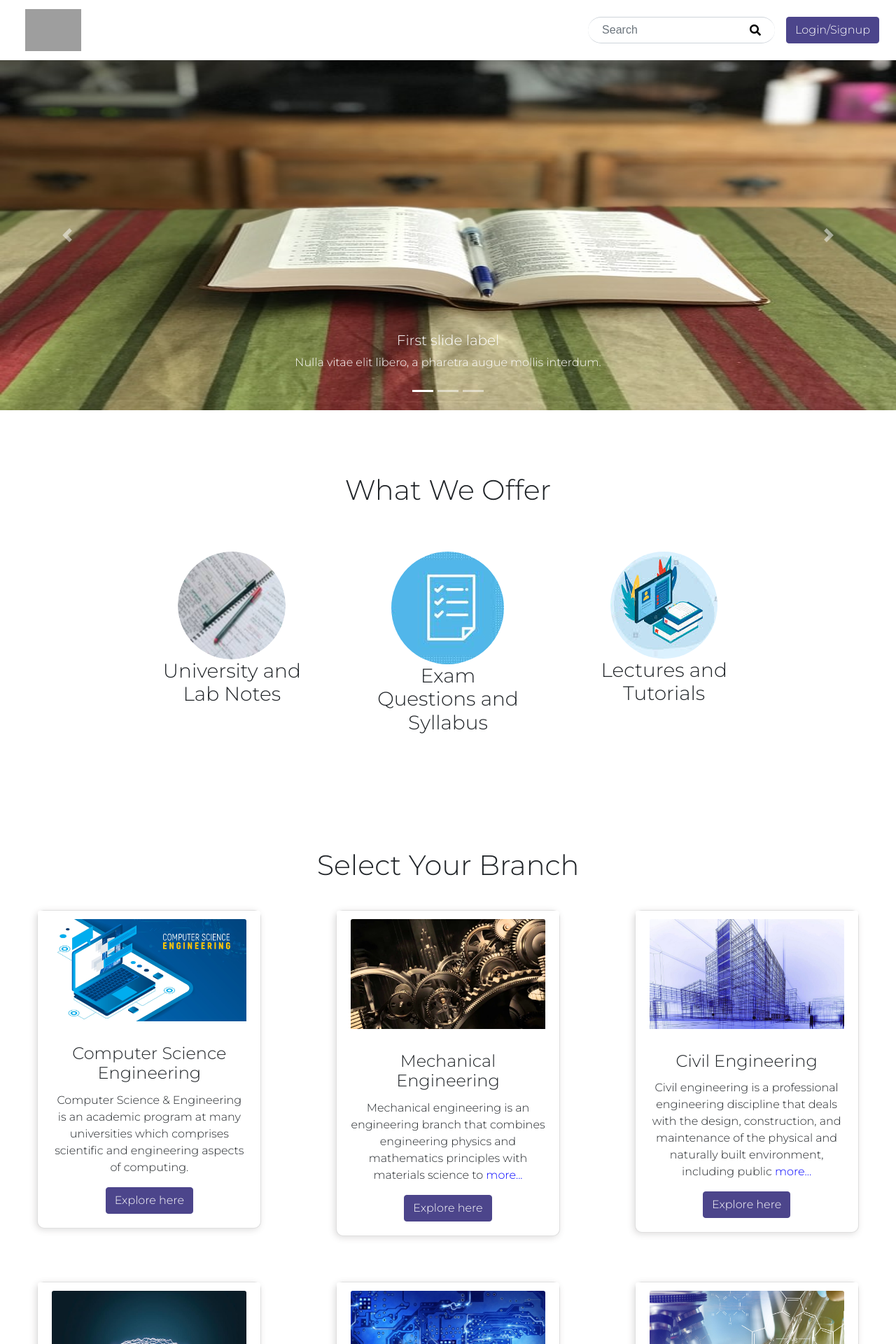
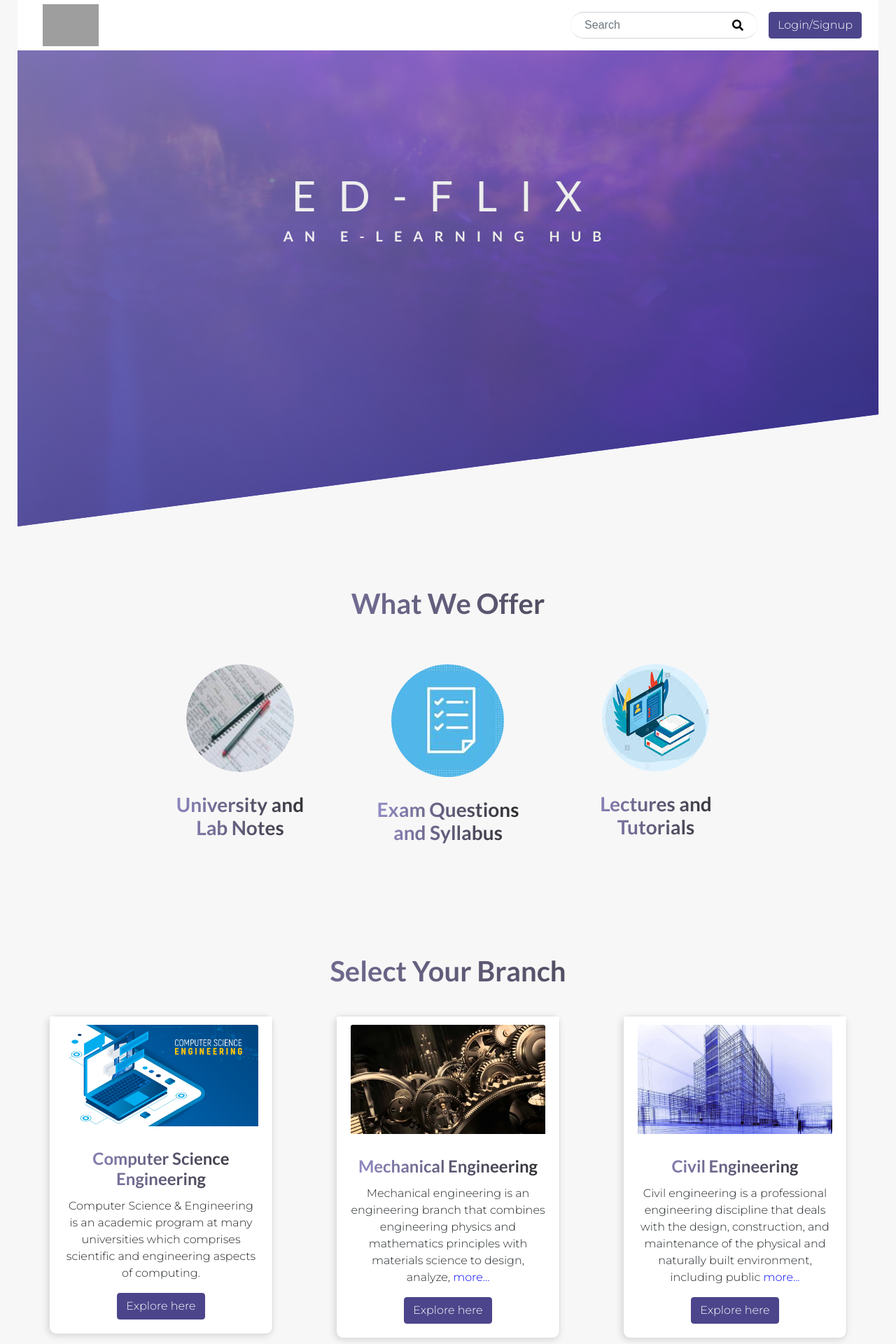
Before and after one commit to EdFlix5/Ed-Flix, a Django app: page / in a window 1280 px wide. Shown: the top 1920 px of the page at 70% size. Run offline with Django 3.2, Linux system fonts and the light colour scheme; some libraries are stand-ins or nearby versions; grey boxes are pictures that could not be loaded.

Commit message:
Update: styling

```diff
--- a/static/css/subject-styles.css
+++ b/static/css/subject-styles.css
@@ -823,4 +823,5 @@ body {
 
 .dropdown-menu .dropdown-item {
   font-size: 14px;
+  /* color: #746daf; */
 }
--- a/templates/base.html
+++ b/templates/base.html
@@ -1,22 +1,66 @@
-<!doctype html>
+<!DOCTYPE html>
 <html lang="en">
   <head>
-
     {% load static %}
-    <meta charset="utf-8">
-    <meta name="viewport" content="width=device-width, initial-scale=1.0, shrink-to-fit=no">
+    <meta charset="utf-8" />
+    <meta
+      name="viewport"
+      content="width=device-width, initial-scale=1.0, shrink-to-fit=no"
+    />
     <title>{% block title %}Ed-Flix | An E-Learning Hub{% endblock %}</title>
 
-    {% comment %} <link href="https://fonts.googleapis.com/css?family=Abril+Fatface" rel="stylesheet" type="text/css">
-	<link href="https://fonts.googleapis.com/css?family=Bitter" rel="stylesheet" type="text/css">
-	<link href="https://fonts.googleapis.com/css?family=Cabin" rel="stylesheet" type="text/css">
-	<link href="https://fonts.googleapis.com/css?family=Lato" rel="stylesheet" type="text/css">
-	<link href="https://fonts.googleapis.com/css?family=Merriweather" rel="stylesheet" type="text/css">
-	<link href="https://fonts.googleapis.com/css?family=Montserrat" rel="stylesheet" type="text/css"> {% endcomment %}
+    {% comment %}
+    <link
+      href="https://fonts.googleapis.com/css?family=Abril+Fatface"
+      rel="stylesheet"
+      type="text/css"
+    />
+    <link
+      href="https://fonts.googleapis.com/css?family=Bitter"
+      rel="stylesheet"
+      type="text/css"
+    />
+    <link
+      href="https://fonts.googleapis.com/css?family=Cabin"
+      rel="stylesheet"
+      type="text/css"
+    />
+    <link
+      href="https://fonts.googleapis.com/css?family=Lato"
+      rel="stylesheet"
+      type="text/css"
+    />
+    <link
+      href="https://fonts.googleapis.com/css?family=Merriweather"
+      rel="stylesheet"
+      type="text/css"
+    />
+    <link
+      href="https://fonts.googleapis.com/css?family=Montserrat"
+      rel="stylesheet"
+      type="text/css"
+    />
+    {% endcomment %}
 
-    <link rel="stylesheet" href="https://cdn.jsdelivr.net/npm/bootstrap@4.5.3/dist/css/bootstrap.min.css" integrity="sha384-TX8t27EcRE3e/ihU7zmQxVncDAy5uIKz4rEkgIXeMed4M0jlfIDPvg6uqKI2xXr2" crossorigin="anonymous">
-    <link rel='stylesheet' href='https://use.fontawesome.com/releases/v5.0.13/css/all.css'>
-   <link rel="shortcut icon" href="{% static 'assets/logo-icon.png/' %}" type="image/x-icon">
+    <link
+      rel="stylesheet"
+      href="https://cdn.jsdelivr.net/npm/bootstrap@4.5.3/dist/css/bootstrap.min.css"
+      integrity="sha384-TX8t27EcRE3e/ihU7zmQxVncDAy5uIKz4rEkgIXeMed4M0jlfIDPvg6uqKI2xXr2"
+      crossorigin="anonymous"
+    />
+    <link
+      rel="stylesheet"
+      href="https://use.fontawesome.com/releases/v5.0.13/css/all.css"
+    />
+    <link
+      rel="shortcut icon"
+      href="{% static 'assets/logo-icon.png/' %}"
+      type="image/x-icon"
+    />
+    <link
+      href="https://fonts.googleapis.com/css?family=Lato:100,300,400,700,900"
+      rel="stylesheet"
+    />
     <style>
       input:-webkit-autofill,
       input:-webkit-autofill:hover,
@@ -24,20 +68,29 @@
       input:-webkit-autofill:active {
         transition: all 0s 50000s;
       }
+      ::selection {
+        color: #fff;
+        background-color: #4c458b;
+      }
     </style>
-    {% block css %}
-    {% endblock css %}
+    {% block css %} {% endblock css %}
   </head>
 
   <body>
+    {% block content %} {% endblock content %}
 
-    {% block content %}
-    {% endblock content %}
-
-   <script src="https://code.jquery.com/jquery-3.5.1.min.js" integrity="sha256-9/aliU8dGd2tb6OSsuzixeV4y/faTqgFtohetphbbj0=" crossorigin="anonymous"></script>
-    <script src="https://cdn.jsdelivr.net/npm/bootstrap@4.5.3/dist/js/bootstrap.bundle.min.js" integrity="sha384-ho+j7jyWK8fNQe+A12Hb8AhRq26LrZ/JpcUGGOn+Y7RsweNrtN/tE3MoK7ZeZDyx" crossorigin="anonymous"></script>
-    {% comment %} <script src="https://use.fontawesome.com/46ff0cb3f0.js"></script> {% endcomment %}
-    {% block js %}
-    {% endblock js %}
+    <script
+      src="https://code.jquery.com/jquery-3.5.1.min.js"
+      integrity="sha256-9/aliU8dGd2tb6OSsuzixeV4y/faTqgFtohetphbbj0="
+      crossorigin="anonymous"
+    ></script>
+    <script
+      src="https://cdn.jsdelivr.net/npm/bootstrap@4.5.3/dist/js/bootstrap.bundle.min.js"
+      integrity="sha384-ho+j7jyWK8fNQe+A12Hb8AhRq26LrZ/JpcUGGOn+Y7RsweNrtN/tE3MoK7ZeZDyx"
+      crossorigin="anonymous"
+    ></script>
+    {% comment %}
+    <script src="https://use.fontawesome.com/46ff0cb3f0.js"></script>
+    {% endcomment %} {% block js %} {% endblock js %}
   </body>
 </html>
--- a/templates/index.html
+++ b/templates/index.html
@@ -13,6 +13,11 @@ Ed-Flix : An E-Learning Hub
     <link rel="stylesheet" href="{% static 'css/home-styles.css' %}">
     <script src="{% static 'js/index.js' %}" defer></script>
     <style>
+        body {
+            padding: 0 25px;
+            background-color: #f7f7f7;
+        }
+
         h5{
             font-family:Montserrat, Trebuchet MS, Lucida Grande, Lucida Sans Unicode, Lucida Sans, Tahoma, sans-serif;;
         }
@@ -28,6 +33,129 @@ Ed-Flix : An E-Learning Hub
             box-shadow: 0 0 0 .2rem #332c74 !important;
         }
 
+        .footer-logo {
+            transition: all 0.3s ease-in-out;
+            display: inline-block;
+        }
+
+        .footer-logo:hover {
+            color: #fff !important;
+            box-shadow: 0 1.4rem 2rem rgba(0, 0, 0, .9);
+            transform: scale(1.1) rotate(4deg);
+        }
+
+        h1, h2, h3, h4, h5, h6 {
+            font-family: 'Lato', sans-serif !important;
+            background-image: linear-gradient(to right, #938dc7, #2e2c2c);
+            -webkit-background-clip: text;
+            color: transparent;
+            font-weight: 600;
+        }
+
+        h3 {
+            margin-top: 30px;
+        }
+
+        .header {
+            height: 85vh;
+            position: relative;
+            background-image: linear-gradient(to bottom right, rgba(147, 141, 199, .8), rgba(51, 44, 116, .8)), url("{% static 'assets/images/hero-11.jpg' %}");
+            background-size: cover;
+            background-position: top;
+            -webkit-clip-path: polygon(0 0, 100% 0, 100% 65vh, 0 100%);
+            clip-path: polygon(0 0, 100% 0, 100% 65vh, 0 100%);
+        }
+
+        .heading-primary {
+            color: #eee;
+            text-transform: uppercase;
+            backface-visibility: hidden;
+            /* Especially for the buttton */
+            margin-bottom: 6rem;
+        }
+        .heading-primary--main {
+            display: block;
+            font-size: 60px;
+            font-weight: 400;
+            letter-spacing: 2rem;
+            animation-name: moveInLeft;
+            animation-duration: 1s;
+            animation-timing-function: ease-in-out;
+            margin-bottom: 10px;
+            }
+
+        .heading-primary--sub {
+            display: block;
+            font-size: 20px;
+            font-weight: 700;
+            letter-spacing: 1rem;
+            animation: moveInRight 1s ease-in-out;
+        }
+
+        @keyframes moveInLeft {
+            0% {
+                opacity: 0;
+                transform: translateX(-10rem); }
+            80% {
+                opacity: 0.8;
+                transform: translateX(1rem); }
+            100% {
+                opacity: 1;
+                transform: translateX(0); }
+            }
+
+        @keyframes moveInRight {
+            0% {
+                opacity: 0;
+                transform: translateX(10rem); }
+            80% {
+                opacity: 0.8;
+                transform: translateX(-1rem); }
+            100% {
+                opacity: 1;
+                transform: translateX(0); }
+            }
+
+        .header__text-box {
+            position: absolute;
+            left: 50%;
+            top: 40%;
+            transform: translate(-50%, -50%);
+            text-align: center;
+            }
+
+            @media (max-width: 600px) {
+                .navbar {
+                    height: 11vh !important;
+                }
+
+                .heading-primary--main {
+                    font-size: 30px;
+                    letter-spacing: 1rem;
+                }
+
+                .heading-primary--sub {
+                    font-size: 10px;
+                    letter-spacing: 0.3rem;
+                }
+            }
+
+            @media (max-width: 500px) {
+                .navbar {
+                    height: 11vh !important;
+                }
+
+                .heading-primary--main {
+                    font-size: 25px;
+                    letter-spacing: .5rem;
+                }
+
+                .heading-primary--sub {
+                    font-size: 8px;
+                    letter-spacing: 0.3rem;
+                }
+            }
+
     </style>
 
 
@@ -35,7 +163,7 @@ Ed-Flix : An E-Learning Hub
 
 {% block content %}
 
-    <nav class="navbar navbar-expand-lg navbar-light bg-white fixed">
+    <nav class="navbar navbar-expand-lg navbar-light bg-white fixed" style="height: 9vh; position: relative; z-index: 10;">
         <a class="navbar-brand" href="#"><img class="nav-logo" src = "{% static 'assets/logo_blue.svg' %}"></a>
         <button class="navbar-toggler" type="button" data-toggle="collapse" data-target="#navbarTogglerDemo02" aria-controls="navbarTogglerDemo02" aria-expanded="false" aria-label="Toggle navigation">
             <span class="navbar-toggler-icon"></span>
@@ -43,6 +171,7 @@ Ed-Flix : An E-Learning Hub
 
         <div class="collapse navbar-collapse" id="navbarTogglerDemo02">
 
+            <!-- SEARCHBAR -->
             <form class="form-inline my-2 my-lg-0 ml-auto" method="post">
             {% csrf_token %}
                 <input class="form-control mr-sm-2 search-input" type="search" placeholder="Search">
@@ -74,7 +203,7 @@ Ed-Flix : An E-Learning Hub
     </nav>
 
         <!--carousel-->
-    <div class="container-fluid my-0 px-0">
+    <!-- <div class="container-fluid my-0 px-0">
       <div id="carouselExampleCaptions" class="carousel slide" data-ride="carousel">
           <ol class="carousel-indicators">
               <li data-target="#carouselExampleCaptions" data-slide-to="0" class="active"></li>
@@ -113,6 +242,16 @@ Ed-Flix : An E-Learning Hub
               <span class="sr-only">Next</span>
           </a>
       </div>
+    </div> -->
+
+    <!-- HERO -->
+    <div class="header">
+        <div class="header__text-box">
+            <h1 class="heading-primary">
+              <span class="heading-primary--main">ED-FLIX</span>
+              <span class="heading-primary--sub">an e-learning hub</span>
+            </h1>
+          </div>
     </div>
 
     <!-- Features -->
@@ -174,7 +313,7 @@ Ed-Flix : An E-Learning Hub
                   </div>
                     <div class="card-body">
                         <h4 class="card-title">Mechanical Engineering</h4>
-                        <p class="card-text">Mechanical engineering is an engineering branch that combines engineering physics and mathematics principles with materials science to <span id="more-ME" style="display: none;" >design, analyze, manufacture, and maintain mechanical systems. </span><span id="dots-ME" onclick="toggleCardText('more-ME', 'dots-ME')">more...</span></p>
+                        <p class="card-text">Mechanical engineering is an engineering branch that combines engineering physics and mathematics principles with materials science to design, analyze, <span id="more-ME" style="display: none;" > manufacture, and maintain mechanical systems. </span><span id="dots-ME" onclick="toggleCardText('more-ME', 'dots-ME')">more...</span></p>
                         <a href="subject.html" class="btn btn-primary">Explore here</a>
                     </div>
                 </div>
@@ -235,11 +374,11 @@ Ed-Flix : An E-Learning Hub
             <div class="branch-column col-lg-4 col-md-6 col-sm-12">
                 <div class="card" style="width: 20rem;">
                   <div class="card-header">
-                    <img src="{% static 'assets/images/sample5.jpg' %}" class="card-img-top" alt="...">
+                    <img style="height: 157.8px;" src="{% static 'assets/images/sample13.jpg' %}" class="card-img-top" alt="...">
                   </div>
                     <div class="card-body">
                         <h5 class="card-title">Metallurgical Engineering</h5>
-                        <p class="card-text">Lorem ipsum dolor sit amet, consectetur adipiscing elit, sed do eiusmod tempor incididunt ut labore et.</p>
+                        <p class="card-text">Metallurgy is a domain of materials science that studies the physical and chemical behavior of metallic elements, their intermetallic compounds and their mixtures called alloys.</p>
                         <a href="subject.html" class="btn btn-primary">Explore here</a>
                     </div>
                 </div>
@@ -248,11 +387,11 @@ Ed-Flix : An E-Learning Hub
             <div class="branch-column col-lg-4 col-md-6 col-sm-12">
                 <div class="card" style="width: 20rem;">
                   <div class="card-header">
-                    <img src="{% static 'assets/images/sample5.jpg' %}" class="card-img-top" alt="...">
+                    <img src="{% static 'assets/images/sample12.jpg' %}" class="card-img-top" alt="...">
                   </div>
                     <div class="card-body">
                         <h5 class="card-title">Production Engineering</h5>
-                        <p class="card-text">Lorem ipsum dolor sit amet, consectetur adipiscing elit, sed do eiusmod tempor incididunt ut labore et.</p>
+                        <p class="card-text">Production Engineering, also known as Manufacture Engineering, deals with planning, designing, developing and managing of various processes to produce high quality products.</p>
                         <a href="subject.html" class="btn btn-primary">Explore here</a>
                     </div>
                 </div>
@@ -271,7 +410,7 @@ Ed-Flix : An E-Learning Hub
                 </div>
             </div> -->
         </div>
-        <h2>Thank you for visiting us</h2>
+        <h2 style="padding: 20px;">Thank you for visiting us</h2>
     </div>
 
 
@@ -281,7 +420,7 @@ Ed-Flix : An E-Learning Hub
         <div class="row">
             <div class="col-sm-12 col-lg-4 col-md-2"><p class="h3">About us</p><br>
             <p>
-           <span style="color: #0099ff">Ed-Flix</span> provides a free platform to the students, teachers and learning enthusiasts to gain and provide undefined knowledge for various puposes.
+           <span class="footer-logo" style="color: #0099ff">Ed-Flix</span> provides a free platform to the students, teachers and learning enthusiasts to gain and provide undefined knowledge for various puposes.
             </p>
             </div>
             <div class="col-sm-12 col-lg-4 col-md-2"><p class="h3">Contact us</p><br>
--- a/templates/subject.html
+++ b/templates/subject.html
@@ -32,7 +32,7 @@
             onkeyup="searchSubjects()"
             class="form-control"
             type="text"
-            placeholder="Search"
+            placeholder="Search your subject"
             aria-label="Search"
           />
         </form>
```
Also changed, not shown: static/css/home-styles.css (+11 -0 lines), static/js/subject.js (+5 -4 lines), db.sqlite3, static/assets/images/hero-11.jpg (added), static/assets/images/hero-7.jpg (added), static/assets/images/sample12.jpg (added), static/assets/images/sample13.jpg (added), 3 other files. Lines whose indentation alone changed are shown as unchanged.
